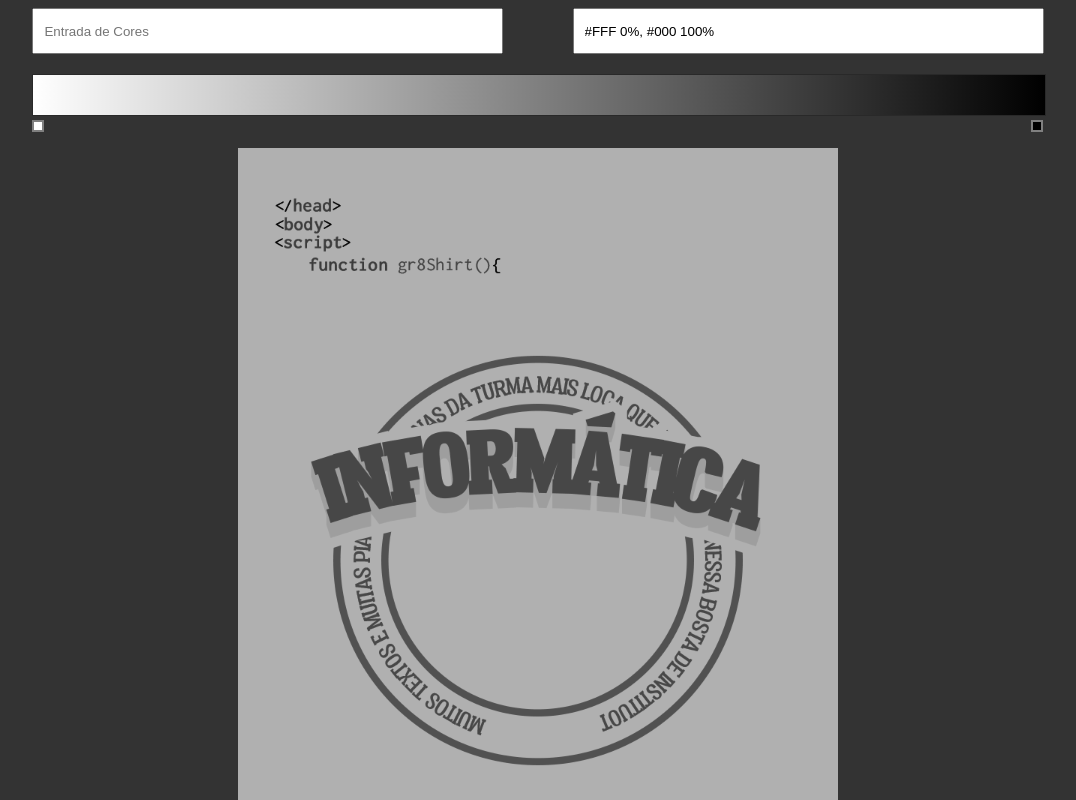
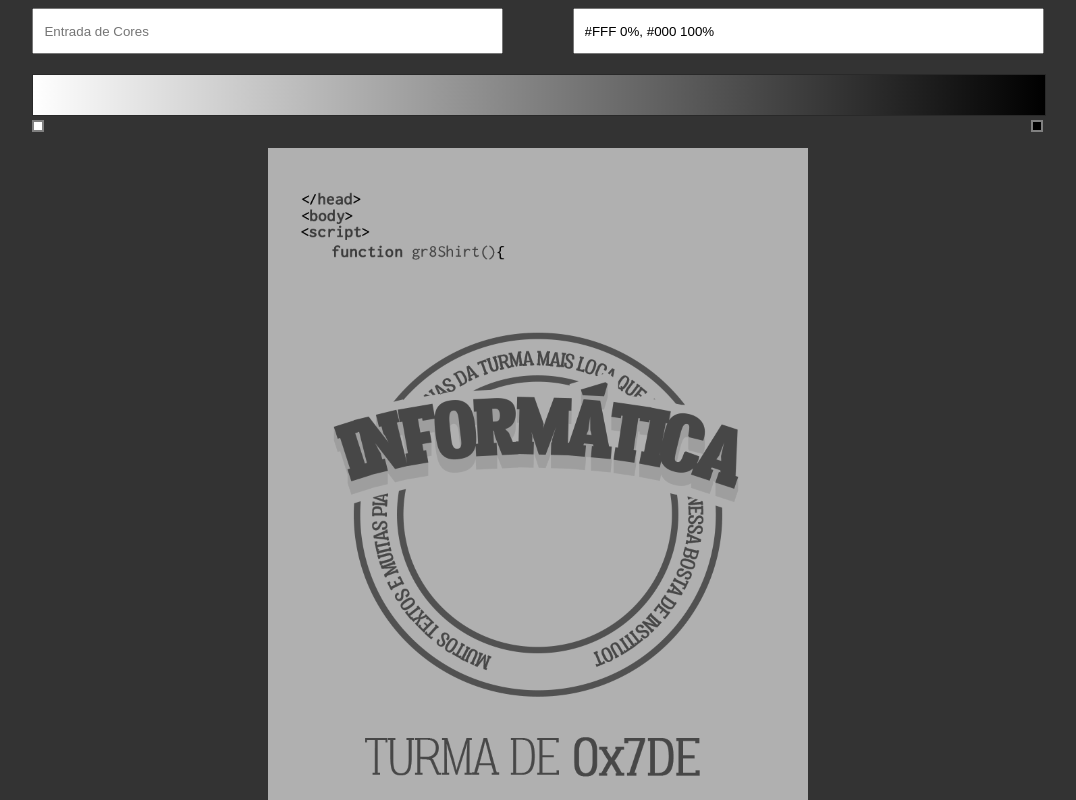
Before and after one commit to henrycunh/shirtcolorsimulator, a plain HTML site: page index.html in a window 1280 px wide. Shown: the top 800 px of the page, without its empty margins (102-1178 px from the left). Drawn offline with Linux system fonts and the light colour scheme.

Commit message:
Tamanho da imagem ajustado

```diff
--- a/index.html
+++ b/index.html
@@ -43,7 +43,7 @@
         .cont{
             margin: 0 auto;
             height: 800px;
-            width: 600px;
+            width: 540px;
             overflow: hidden;
             background-color: #111;
         }
@@ -58,7 +58,7 @@
    </div>
     <div id='gradient_pick'></div>
     <div class="cont">
-        <img src="imgs/Camisa%20Map.png" alt="" id='image' width="600px">
+        <img src="imgs/Camisa%20Map.png" alt="" id='image' width="540px" height="800px">
     </div>
 
 
```
